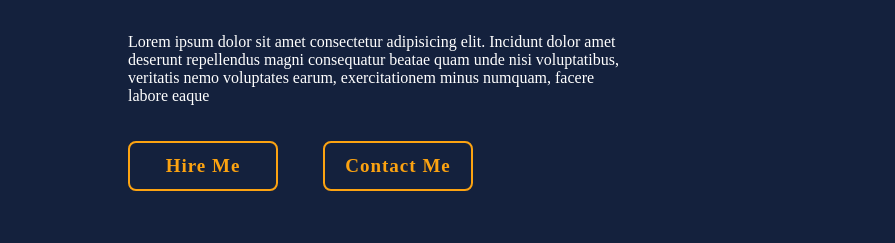
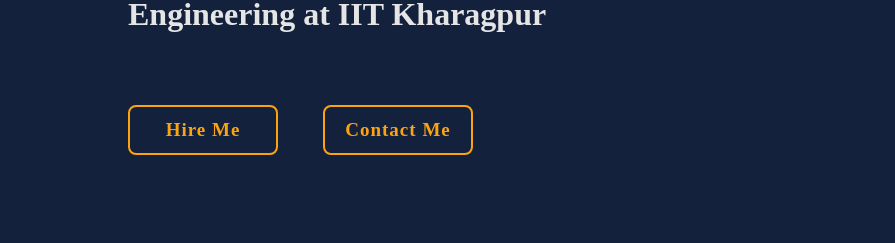
Before and after one commit to sj-0142/Portfolio, a plain HTML site: page index.html in a window 1280 px wide. Shown: the part 435-678 px from the top of the page, 0-895 px from the left. Drawn offline with nearby package versions, Linux system fonts and the light colour scheme.

Commit message:
Update index.html

```diff
--- a/index.html
+++ b/index.html
@@ -24,9 +24,8 @@
 <section class = "home">
     <div class="home-content">
         <h1>Hi, I'm Sanjay Jayaraman</h1>
-        <br><h3>Freshman in Electronics and Electrical Engineering at IIT Kharagpur</h3>
+        <br><h3>Freshman in Electronics and Electrical Communication Engineering at IIT Kharagpur</h3>
         <br><br>
-        <p>Lorem ipsum dolor sit amet consectetur adipisicing elit. Incidunt dolor amet deserunt repellendus magni consequatur beatae quam unde nisi voluptatibus, veritatis nemo voluptates earum, exercitationem minus numquam, facere labore eaque</p>
         <br><br>
         <div class="btn-box">
             <a href="#"id = "hire-me">Hire Me</a>
```
